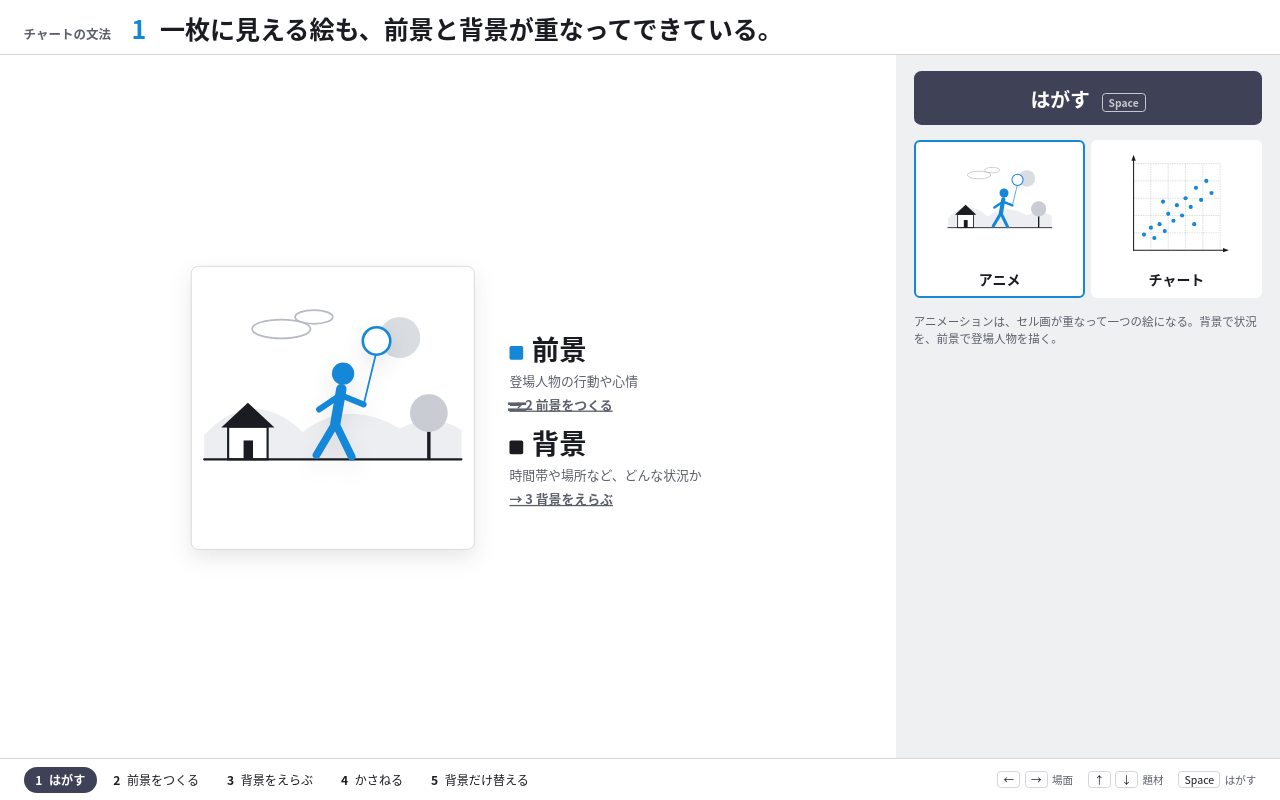
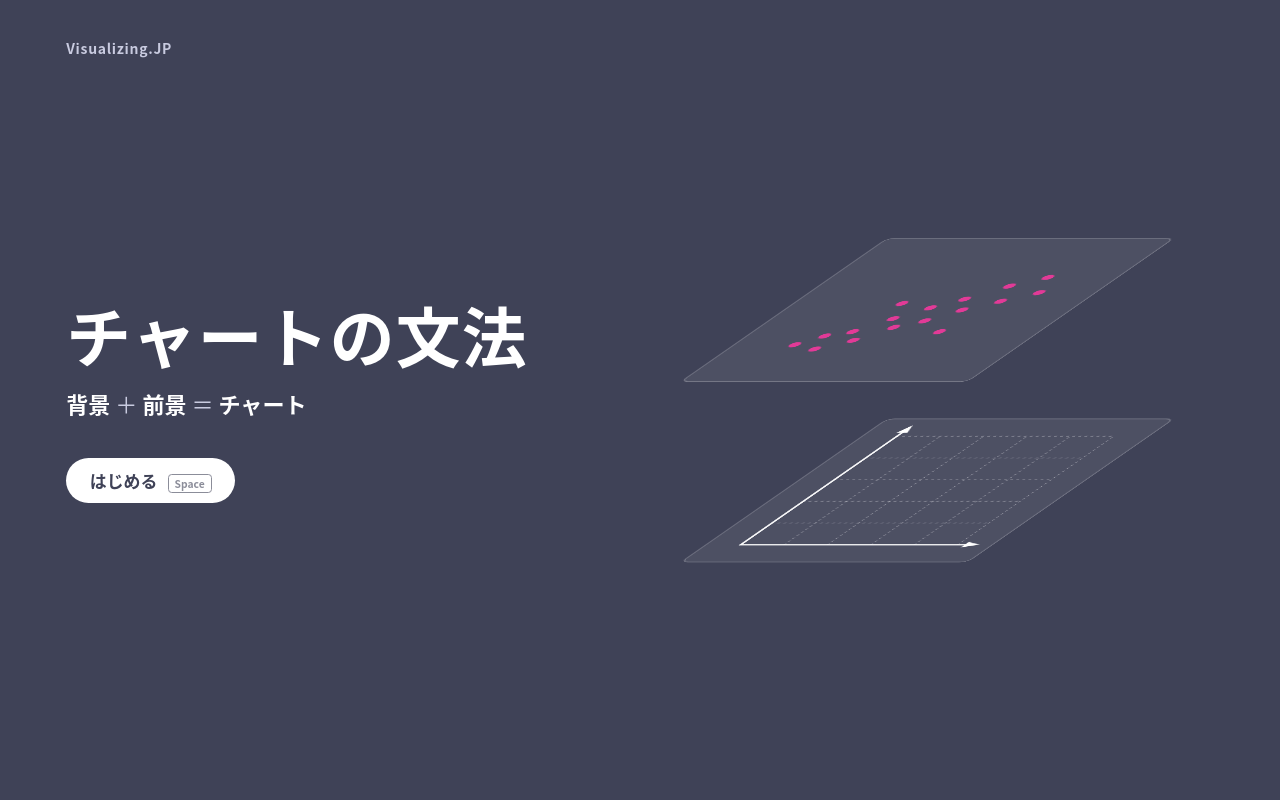
Before and after one commit to visualizing-jp/grammar-of-charts, a plain HTML site: page index.html in a window 1280 px wide. Drawn offline with Linux system fonts and the light colour scheme.

Commit message:
表紙を追加し、「はがす」を「分ける」に言い換え
- 場面1の前に表紙を置く（Space／→／ボタンで開始、左上のタイトルから戻れる）
- 場面1の名前とボタンを「分ける」「前景と背景に分ける」に変更

Co-Authored-By: Claude Fable 5.2 <noreply@anthropic.com>
Claude-Session: https://claude.ai/code/session_01PEzRMkUokpWpaj9pzTXHHy

```diff
--- a/index.html
+++ b/index.html
@@ -32,7 +32,7 @@ button{font:inherit;color:inherit;cursor:pointer}
 .app{height:100%;display:grid;grid-template-rows:auto minmax(0,1fr) auto}
 
 .top{display:flex;align-items:baseline;gap:1.4rem;padding:.85rem 1.6rem .7rem;border-bottom:1px solid var(--rule)}
-.brand{font-size:.85rem;font-weight:700;color:var(--ink-2);white-space:nowrap}
+.brand{font-size:.85rem;font-weight:700;color:var(--ink-2);white-space:nowrap;background:none;border:0;padding:0}
 .caption{margin:0;font-size:1.7rem;font-weight:800;line-height:1.25;text-wrap:balance}
 .caption .no{color:var(--accent);margin-right:.55em;font-variant-numeric:tabular-nums}
 
@@ -113,6 +113,29 @@ svg text{font-family:var(--font);fill:var(--ink)}
 .yl.hot{stroke:var(--pink);stroke-width:3;opacity:1}
 .yhit{fill:none;stroke:transparent;stroke-width:12;pointer-events:stroke}
 
+/* cover */
+.app.is-cover .top,.app.is-cover .foot{display:none}
+.app.is-cover{grid-template-rows:minmax(0,1fr)}
+.cover{position:relative;background:var(--navy);color:#fff;display:grid;grid-template-columns:minmax(0,1fr) minmax(0,1.05fr);align-items:center;gap:2rem;padding:3rem 4.5rem;min-height:0}
+.cover .org{position:absolute;left:4.5rem;top:2.6rem;margin:0;font-size:.95rem;font-weight:700;letter-spacing:.05em;color:#c9cbe0}
+.cover h1{margin:0;font-size:4.4rem;font-weight:800;line-height:1.15;letter-spacing:.02em}
+.cover .eq{margin:1.1rem 0 2.6rem;font-size:1.5rem;font-weight:500;color:#c9cbe0}
+.cover .eq b{color:#fff;font-weight:800}
+.start{border:0;border-radius:2rem;background:#fff;color:var(--navy);font-size:1.15rem;font-weight:800;padding:.7rem 1.6rem;display:inline-flex;align-items:baseline;gap:.7rem}
+.start kbd{font:inherit;font-size:.7rem;font-weight:600;opacity:.6;border:1px solid currentColor;border-radius:.25rem;padding:.05rem .4rem}
+.start:focus-visible{outline-color:#fff}
+.cover .art svg{display:block;width:100%;height:auto;max-height:72vh}
+.cover .sheet{fill:rgba(255,255,255,.07);stroke:rgba(255,255,255,.45)}
+.cover [stroke="var(--ink)"]{stroke:#fff}
+.cover [fill="var(--ink)"]{fill:#fff}
+.cover [stroke="#b6bac3"]{stroke:rgba(255,255,255,.4)}
+.cover .cfg [fill="var(--ink)"]{fill:var(--pink)}
+.cover .float{animation:coverA 5s ease-in-out infinite alternate}
+.cover .float.b{animation-name:coverB}
+@keyframes coverA{from{transform:translateY(0)}to{transform:translateY(-14px)}}
+@keyframes coverB{from{transform:translateY(0)}to{transform:translateY(14px)}}
+@media (prefers-reduced-motion:reduce){.cover .float{animation:none}}
+
 /* scenes 1-3 */
 .t-sub{font-size:15px;fill:var(--ink-2)}
 .t-link{font-size:15px;font-weight:700;fill:var(--ink-2);text-decoration:underline;cursor:pointer}
@@ -154,6 +177,10 @@ svg text{font-family:var(--font);fill:var(--ink)}
   .svgbox{flex:none;aspect-ratio:1000/620}
   .foot{flex-direction:column;align-items:flex-start;padding:.6rem 1rem}
   .keys{display:none}
+  .cover{grid-template-columns:1fr;padding:4.8rem 1.4rem 2rem;min-height:100svh;align-content:center}
+  .cover .org{left:1.4rem;top:1.4rem}
+  .cover h1{font-size:2.7rem}
+  .cover .eq{font-size:1.15rem;margin-bottom:1.8rem}
   .drag{touch-action:auto;cursor:default}
 }
 </style>
@@ -161,17 +188,28 @@ svg text{font-family:var(--font);fill:var(--ink)}
 <body>
 <div class="app">
   <header class="top">
-    <span class="brand">チャートの文法</span>
+    <button class="brand" id="home" type="button" title="表紙へ">チャートの文法</button>
     <p class="caption" id="caption"></p>
   </header>
 
-  <!-- 場面1：はがす -->
-  <main class="main" data-scene="1">
+  <!-- 表紙 -->
+  <main class="cover" data-scene="0">
+    <p class="org">Visualizing.JP</p>
+    <div>
+      <h1>チャートの文法</h1>
+      <p class="eq"><b>背景</b> ＋ <b>前景</b> ＝ <b>チャート</b></p>
+      <button class="start" id="start" type="button">はじめる<kbd>Space</kbd></button>
+    </div>
+    <div class="art"><svg id="svg0" viewBox="0 50 660 420" role="img" aria-label="背景と前景、2枚のレイヤー"></svg></div>
+  </main>
+
+  <!-- 場面1：分ける -->
+  <main class="main" data-scene="1" hidden>
     <section class="stage" aria-label="ステージ">
       <div class="svgbox"><svg id="svg1" class="drag" viewBox="0 0 1000 620" preserveAspectRatio="xMidYMid meet" role="img" aria-label="重なった2枚のレイヤー"></svg></div>
     </section>
     <aside class="panel" id="panel1">
-      <button class="big" id="act1" type="button"><span id="act1label">はがす</span><kbd>Space</kbd></button>
+      <button class="big" id="act1" type="button"><span id="act1label">前景と背景に分ける</span><kbd>Space</kbd></button>
       <div class="seg pic" id="mode1">
         <button type="button" data-mode="anime" aria-pressed="true"><svg viewBox="-170 -170 340 340" aria-hidden="true"></svg>アニメ</button>
         <button type="button" data-mode="chart" aria-pressed="false"><svg viewBox="-170 -170 340 340" aria-hidden="true"></svg>チャート</button>
@@ -495,7 +533,7 @@ const RECIPES = [
   {fg: 'radar',   bg: 'polar', mark: '線',         name: 'レーダー・チャート'}
 ];
 
-/* 2枚のレイヤーを重ねたり、はがしたりするステージ（場面1と場面4で共用）。k=1 が、はがした状態。 */
+/* 2枚のレイヤーを重ねたり、分けたりするステージ（場面1と場面4で共用）。k=1 が、分けた状態。 */
 function layerStage(svg, onK, opt) {
   const CX = 360, CY = 310, HS = 165, LX = 690;
   const gBg = S('g', {class: 'layer'}, svg), gFg = S('g', {class: 'layer'}, svg);
@@ -519,7 +557,7 @@ function layerStage(svg, onK, opt) {
     gRes.setAttribute('opacity', c01(1 - k * 3).toFixed(3));
   }
   const K = tweener(k => { render(k); if (onK) onK(k); }, 1);
-  /* 上にドラッグするとはがれ、下にドラッグすると重なる */
+  /* 上にドラッグすると分かれ、下にドラッグすると重なる */
   let drag = null;
   const narrow = matchMedia('(max-width:760px)');
   svg.addEventListener('pointerdown', e => { if (narrow.matches && e.pointerType !== 'mouse') return; drag = {y: e.clientY, k: K.value, moved: false}; try { svg.setPointerCapture(e.pointerId); } catch (err) {} });
@@ -540,7 +578,7 @@ function layerStage(svg, onK, opt) {
 
 const st4 = {i: 0};
 const tileEls = [];
-const LS4 = layerStage($('#svg4'), k => { $('#act4label').textContent = k > .5 ? 'かさねる' : 'はがす'; });
+const LS4 = layerStage($('#svg4'), k => { $('#act4label').textContent = k > .5 ? 'かさねる' : '背景と前景に分ける'; });
 function setRecipe(i) {
   st4.i = (i + RECIPES.length) % RECIPES.length;
   const r = RECIPES[st4.i];
@@ -767,7 +805,7 @@ $$('#coord5 button').forEach(b => { drawBg(b.querySelector('svg').dataset.bg, b.
 scrub.addEventListener('input', () => T5.set(scrub.value / 1000));
 
 /* ==========================================================
-   場面1：はがす
+   場面1：分ける
    ========================================================== */
 const GREY = '#d9dce1';
 const ANIME = {
@@ -809,7 +847,7 @@ const lab1 = ['fg', 'bg'].map((key, i) => {
   return {g, sub};
 });
 const LS1 = layerStage($('#svg1'), k => {
-  $('#act1label').textContent = k > .5 ? 'かさねる' : 'はがす';
+  $('#act1label').textContent = k > .5 ? '1枚にかさねる' : '前景と背景に分ける';
   lab1[0].g.setAttribute('transform', `translate(${f1(lerp(566, 690, k))} ${f1(lerp(262, 190, k))})`);
   lab1[1].g.setAttribute('transform', `translate(${f1(lerp(566, 690, k))} ${f1(lerp(372, 414, k))})`);
 }, {plain: true});
@@ -1208,16 +1246,18 @@ $('#note3').textContent = `点は世界の${CITIES.length}都市。ピンクが$
    場面の切り替えとキー操作
    ========================================================== */
 const SCENES = [
-  {n: 1, label: 'はがす',         caption: '一枚に見える絵も、前景と背景が重なってできている。',   ud: '題材',       sp: 'はがす'},
+  {n: 0, label: '表紙',           caption: '', ud: '', sp: 'はじめる'},
+  {n: 1, label: '分ける',         caption: '一枚に見える絵も、前景と背景が重なってできている。',   ud: '題材',       sp: '分ける'},
   {n: 2, label: '前景をつくる',   caption: '前景は、図形記号と知覚チャンネルのかけ算。', ud: 'チャンネル', sp: '図形記号'},
   {n: 3, label: '背景をえらぶ',   caption: '背景がかわると、位置の意味がかわる。',     ud: '座標系',     sp: 'つぎへ'},
   {n: 4, label: 'かさねる',       caption: '背景に前景をかさねると、チャートになる。', ud: 'チャート',   sp: 'かさねる'},
   {n: 5, label: '背景だけ替える', caption: 'データも図形もそのまま。背景だけ替える。', ud: 'データ',     sp: '背景を替える'}
 ];
 const READY = SCENES.map(s => s.n);
-let scene = 1;
+let scene = 0;
 const stepBtns = {};
 SCENES.forEach(s => {
+  if (!s.n) return;
   const li = H('li', null, $('#steps')), b = H('button', {type: 'button'}, li);
   H('b', {textContent: s.n}, b); H('span', {textContent: s.label}, b);
   b.addEventListener('click', () => setScene(s.n));
@@ -1228,6 +1268,7 @@ function setScene(n, fromHash) {
   scene = n;
   $$('[data-scene]').forEach(m => m.hidden = +m.dataset.scene !== n);
   const s = SCENES.find(x => x.n === n), cap = $('#caption');
+  $('.app').classList.toggle('is-cover', n === 0);
   cap.replaceChildren(H('span', {className: 'no', textContent: n}), document.createTextNode(s.caption));
   $('#kud').textContent = s.ud; $('#ksp').textContent = s.sp;
   for (const k in stepBtns) { if (+k === n) stepBtns[k].setAttribute('aria-current', 'step'); else stepBtns[k].removeAttribute('aria-current'); }
@@ -1235,11 +1276,12 @@ function setScene(n, fromHash) {
   if (n === 2 && st2.row === 5 && !raf2 && !reduce) { st2.t0 = performance.now(); raf2 = requestAnimationFrame(loop2); }
   if (!fromHash) { try { history.replaceState(null, '', '#scene-' + n); } catch (e) { location.hash = 'scene-' + n; } }
 }
-function fromHash() { const m = /^#scene-(\d)$/.exec(location.hash); setScene(m && READY.includes(+m[1]) ? +m[1] : 1, true); }
+function fromHash() { const m = /^#scene-(\d)$/.exec(location.hash); setScene(m && READY.includes(+m[1]) ? +m[1] : 0, true); }
 addEventListener('hashchange', fromHash);
 
-const SPACE = {1: () => toggle1(), 2: () => select2(st2.col + 1, st2.row), 3: () => setSys(st3.i + 1), 4: () => toggle4(), 5: () => toggle5()};
+const SPACE = {0: () => setScene(1), 1: () => toggle1(), 2: () => select2(st2.col + 1, st2.row), 3: () => setSys(st3.i + 1), 4: () => toggle4(), 5: () => toggle5()};
 const UPDOWN = {
+  0: () => {},
   1: () => setMode1(st1.mode === 'anime' ? 'chart' : 'anime'),
   2: d => select2(st2.col, st2.row + d),
   3: d => setSys(st3.i + d),
@@ -1264,6 +1306,15 @@ addEventListener('keydown', e => {
 /* Space on a focused button would also fire its click; swallow that so it only acts once. */
 addEventListener('keyup', e => { if ((e.key === ' ' || e.key === 'Spacebar') && e.target instanceof HTMLButtonElement) e.preventDefault(); });
 
+(function buildCover() {
+  const svg = $('#svg0');
+  const layer = (cy, cls) => { const f = S('g', {class: 'float' + cls}, svg), g = S('g', {transform: `matrix(1 0 -.72 .5 330 ${cy})`}, f); S('rect', {x: -165, y: -165, width: 330, height: 330, rx: 8, class: 'sheet'}, g); return g; };
+  drawBg('cart', layer(350, ' b'), false);
+  FG.scatter(S('g', {class: 'cfg'}, layer(170, '')), CO.cart);
+})();
+$('#start').addEventListener('click', () => setScene(1));
+$('#home').addEventListener('click', () => setScene(0));
+
 setMode1('anime'); LS1.K.set(0);
 select2(0, 0);
 setSys(0);
```
Also changed, not shown: 1 other file.
